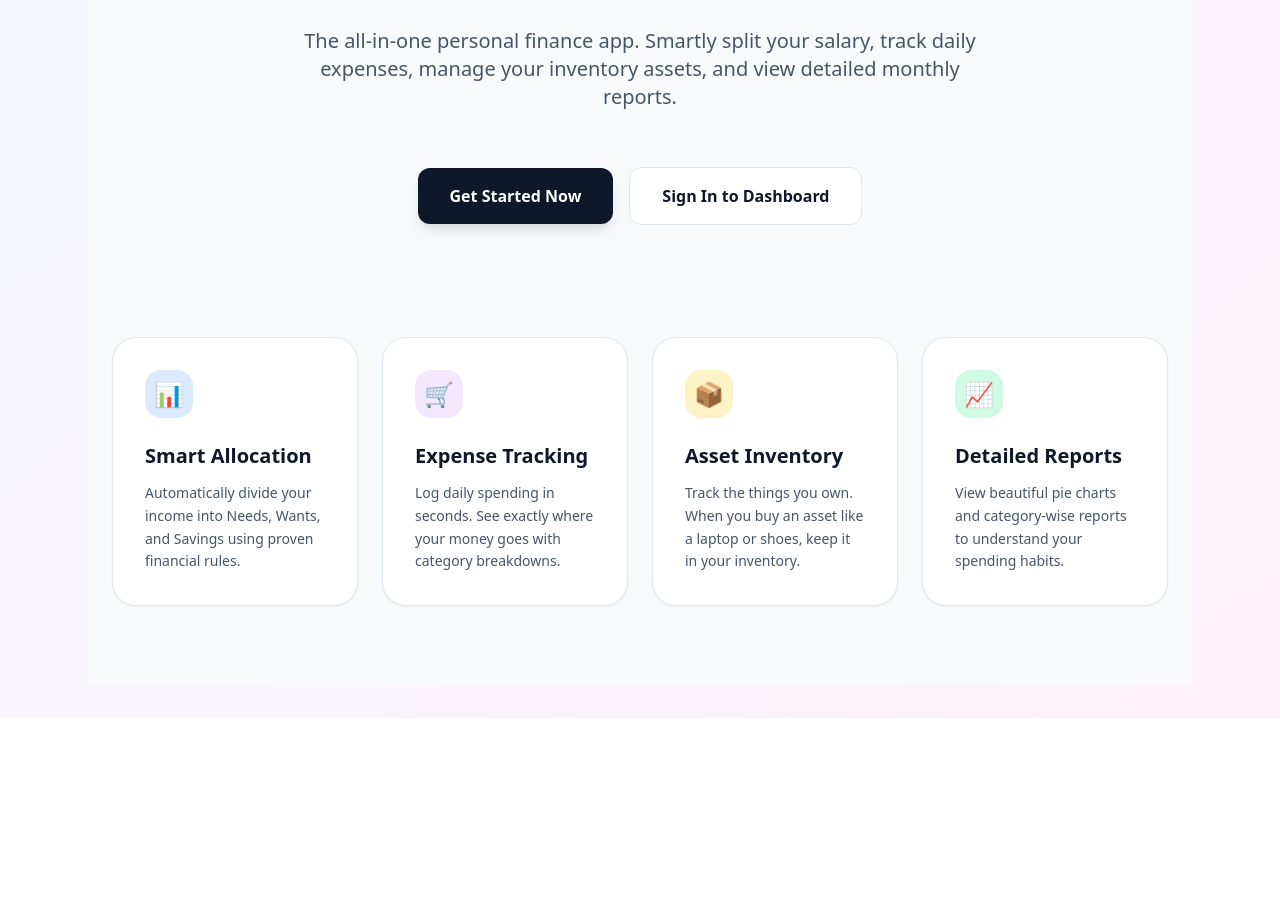
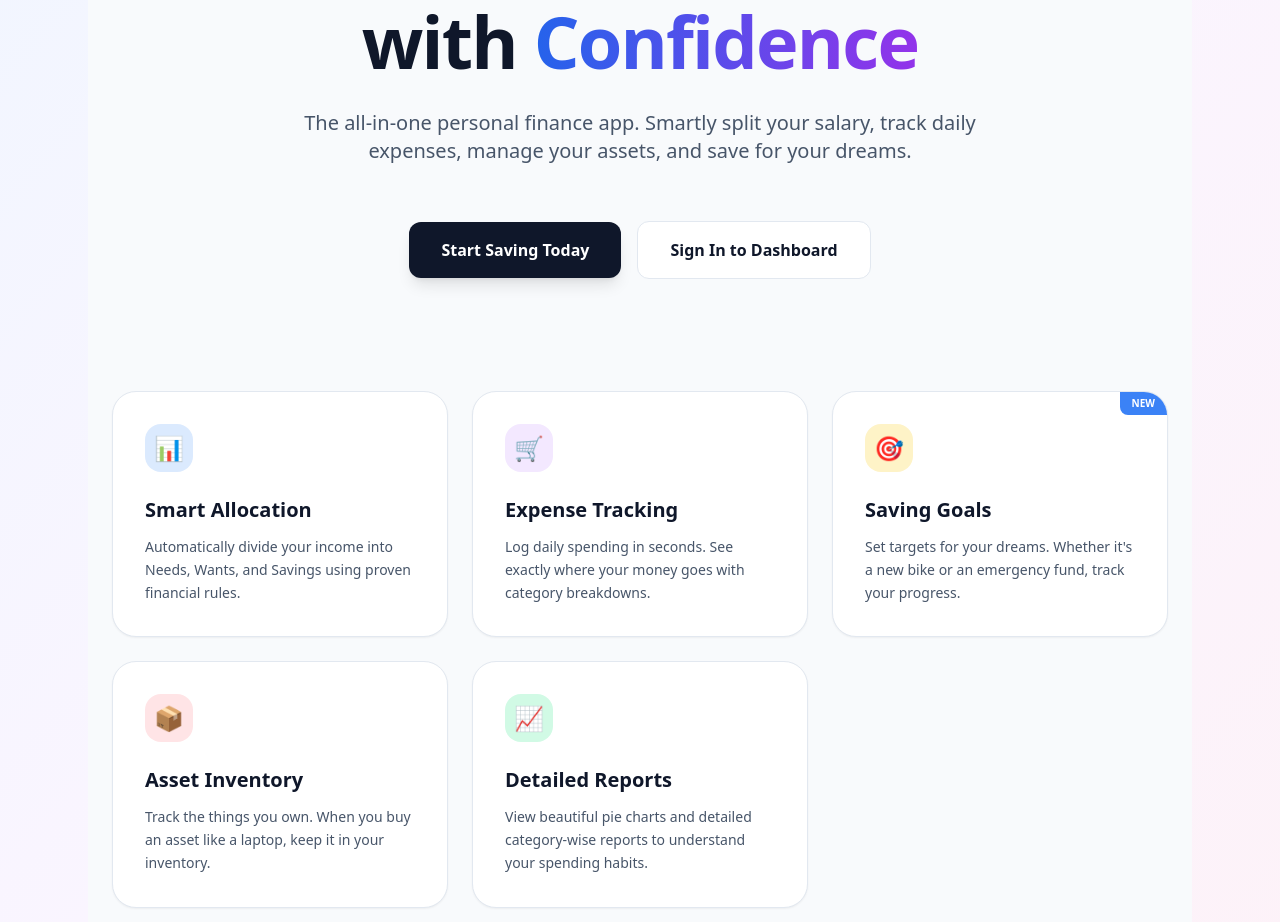
Before and after one commit to mohammadshaheer76/moneymap, a Next.js app: page / in a window 1280 px wide. Shown: the part 410-1332 px from the top of the page. Before the commit the page ends 1128 px from the top, so only its background shows below. Built offline with nearby package versions, Linux system fonts and the light colour scheme; no server answers.

Commit message:
feat: update landing page to highlight saving goals

```diff
--- a/app/page.tsx
+++ b/app/page.tsx
@@ -27,13 +27,17 @@ export default function Home() {
 
       {/* Hero Section */}
       <main className="flex-1 flex flex-col items-center justify-center px-6 text-center mt-12 md:mt-20">
-        <div className="max-w-3xl space-y-8">
+        <div className="max-w-4xl space-y-8">
+          <div className="inline-block px-4 py-1.5 rounded-full bg-blue-100 dark:bg-blue-900/30 text-blue-700 dark:text-blue-300 text-sm font-semibold mb-4 border border-blue-200 dark:border-blue-800">
+            🎯 Now with Saving Goals & Inventory
+          </div>
+
           <h1 className="text-5xl md:text-7xl font-extrabold tracking-tight leading-tight">
             Master Your Finances with <span className="bg-gradient-to-r from-blue-600 to-purple-600 bg-clip-text text-transparent">Confidence</span>
           </h1>
 
           <p className="text-lg md:text-xl text-slate-600 dark:text-slate-400 max-w-2xl mx-auto leading-relaxed">
-            The all-in-one personal finance app. Smartly split your salary, track daily expenses, manage your inventory assets, and view detailed monthly reports.
+            The all-in-one personal finance app. Smartly split your salary, track daily expenses, manage your assets, and save for your dreams.
           </p>
 
           <div className="flex flex-col sm:flex-row items-center justify-center gap-4 pt-6">
@@ -41,7 +45,7 @@ export default function Home() {
               href="/auth/sign-up"
               className="w-full sm:w-auto px-8 py-4 bg-slate-900 dark:bg-white text-white dark:text-slate-900 font-semibold rounded-xl hover:scale-105 transition-transform shadow-lg"
             >
-              Get Started Now
+              Start Saving Today
             </Link>
             <Link
               href="/auth/login"
@@ -52,8 +56,8 @@ export default function Home() {
           </div>
         </div>
 
-        {/* Features Section - Now with 4 features! */}
-        <div className="max-w-6xl grid grid-cols-1 md:grid-cols-2 lg:grid-cols-4 gap-6 mt-28 w-full pb-20">
+        {/* Features Section - 5 Features Now */}
+        <div className="max-w-6xl grid grid-cols-1 md:grid-cols-2 lg:grid-cols-3 gap-6 mt-28 w-full pb-20">
 
           <div className="p-8 bg-white dark:bg-slate-900 rounded-3xl border border-slate-200 dark:border-slate-800 shadow-sm text-left hover:-translate-y-1 transition-transform">
             <div className="w-12 h-12 bg-blue-100 dark:bg-blue-900/30 rounded-2xl flex items-center justify-center text-2xl mb-6">📊</div>
@@ -71,19 +75,28 @@ export default function Home() {
             </p>
           </div>
 
-          <div className="p-8 bg-white dark:bg-slate-900 rounded-3xl border border-slate-200 dark:border-slate-800 shadow-sm text-left hover:-translate-y-1 transition-transform">
-            <div className="w-12 h-12 bg-amber-100 dark:bg-amber-900/30 rounded-2xl flex items-center justify-center text-2xl mb-6">📦</div>
-            <h3 className="text-xl font-bold mb-3">Asset Inventory</h3>
+          <div className="p-8 bg-white dark:bg-slate-900 rounded-3xl border border-slate-200 dark:border-slate-800 shadow-sm text-left hover:-translate-y-1 transition-transform relative overflow-hidden">
+            <div className="absolute top-0 right-0 bg-blue-500 text-white text-[10px] font-bold px-3 py-1 rounded-bl-lg">NEW</div>
+            <div className="w-12 h-12 bg-amber-100 dark:bg-amber-900/30 rounded-2xl flex items-center justify-center text-2xl mb-6">🎯</div>
+            <h3 className="text-xl font-bold mb-3">Saving Goals</h3>
             <p className="text-slate-600 dark:text-slate-400 leading-relaxed text-sm">
-              Track the things you own. When you buy an asset like a laptop or shoes, keep it in your inventory.
+              Set targets for your dreams. Whether it's a new bike or an emergency fund, track your progress.
             </p>
           </div>
 
           <div className="p-8 bg-white dark:bg-slate-900 rounded-3xl border border-slate-200 dark:border-slate-800 shadow-sm text-left hover:-translate-y-1 transition-transform">
+            <div className="w-12 h-12 bg-rose-100 dark:bg-rose-900/30 rounded-2xl flex items-center justify-center text-2xl mb-6">📦</div>
+            <h3 className="text-xl font-bold mb-3">Asset Inventory</h3>
+            <p className="text-slate-600 dark:text-slate-400 leading-relaxed text-sm">
+              Track the things you own. When you buy an asset like a laptop, keep it in your inventory.
+            </p>
+          </div>
+
+          <div className="p-8 bg-white dark:bg-slate-900 rounded-3xl border border-slate-200 dark:border-slate-800 shadow-sm text-left hover:-translate-y-1 transition-transform md:col-span-2 lg:col-span-1">
             <div className="w-12 h-12 bg-emerald-100 dark:bg-emerald-900/30 rounded-2xl flex items-center justify-center text-2xl mb-6">📈</div>
             <h3 className="text-xl font-bold mb-3">Detailed Reports</h3>
             <p className="text-slate-600 dark:text-slate-400 leading-relaxed text-sm">
-              View beautiful pie charts and category-wise reports to understand your spending habits.
+              View beautiful pie charts and detailed category-wise reports to understand your spending habits.
             </p>
           </div>
 
```
